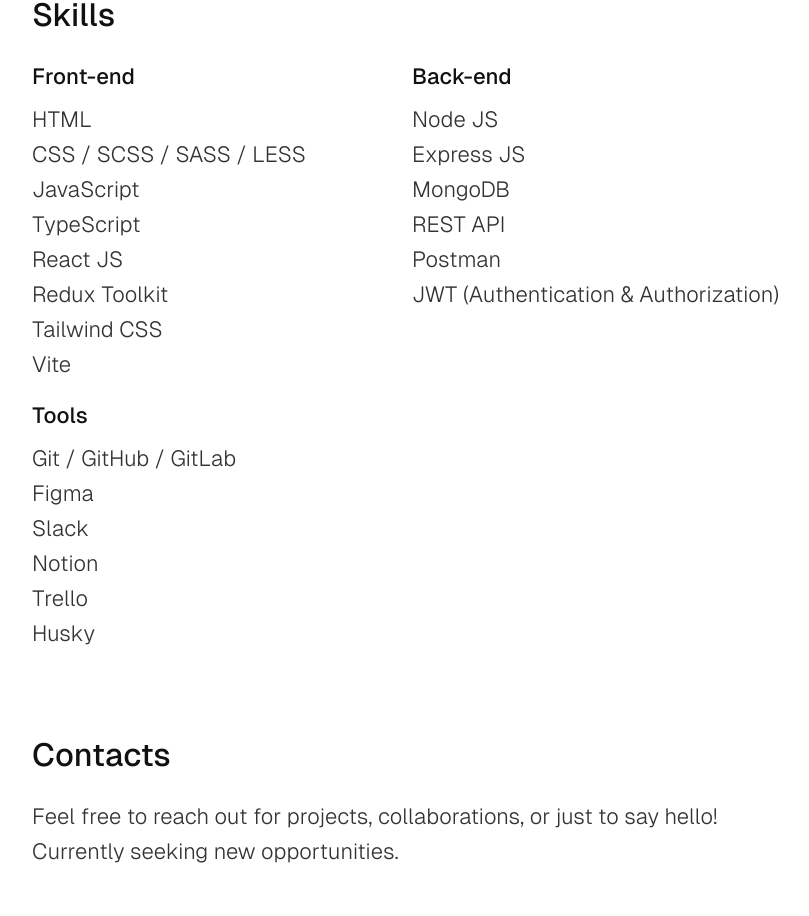
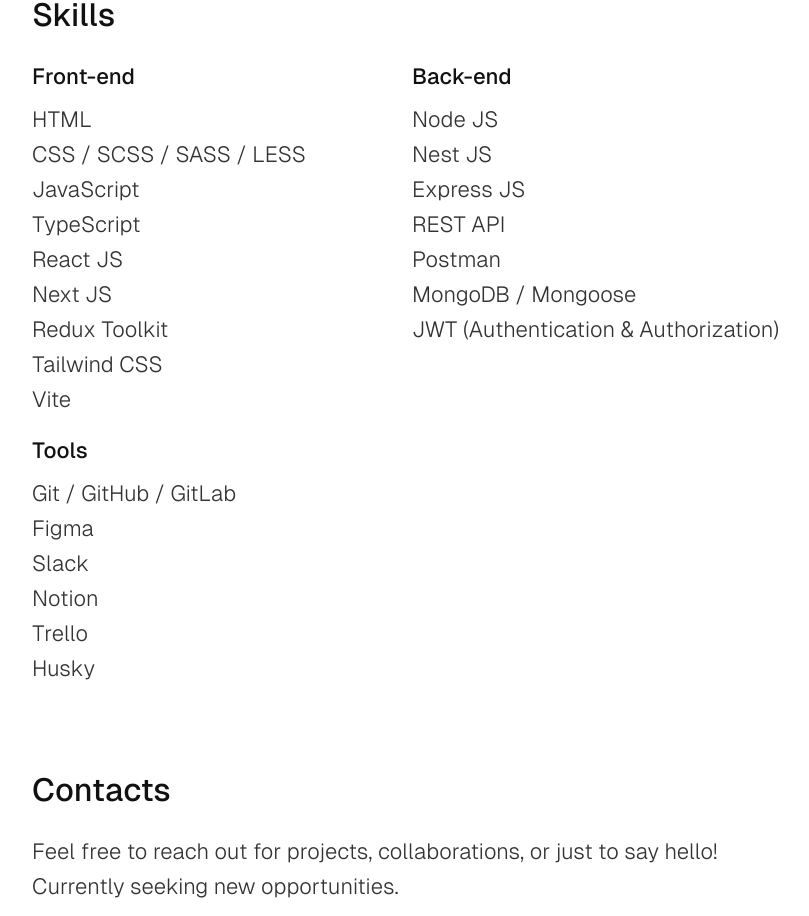
Before and after one commit to mzhigalka/ownWebsite, a React (Create React App) app: page /about in a window 1280 px wide. Shown: the part 3499-4415 px from the top of the page, without its empty margins (228-1037 px from the left). Built offline with nearby package versions, Linux system fonts and the light colour scheme.

Commit message:
update SkillsSection

```diff
--- a/src/components/About/SkillsSection.tsx
+++ b/src/components/About/SkillsSection.tsx
@@ -11,23 +11,6 @@
             <h3 className="text-[32px] font-medium text-black mb-[20px] max-md:text-2xl max-md:font-semibold">
                 {t('about.skills.title')}
             </h3>
-            {/* <div className="grid grid-cols-2 text-[22px] text-semigrey font-light leading-[35px] mb-[80px] max-md:grid-cols-1 max-md:text-lg max-md:font-normal">
-                <p>HTML</p>
-                <p>CSS / SCSS / SASS / LESS</p>
-                <p>React JS</p>
-                <p>Git / GitHub / GitLab</p>
-                <p>JavaScript</p>
-                <p>Tailwind CSS</p>
-                <p>TypeScript</p>
-                <p>Figma</p>
-                <p>Redux Toolkit</p>
-                <p>Vite</p>
-                <p>Node JS</p>
-                <p>REST API</p>
-                <p>Express JS</p>
-                <p>Postman</p>
-                <p>MongoDB</p>
-            </div> */}
 
             <div className="grid grid-cols-2 gap-y-4 text-[22px] text-semigrey font-light leading-[35px] mb-[80px] max-md:grid-cols-1 max-md:text-lg max-md:font-normal">
                 <div>
@@ -37,6 +20,7 @@
                     <p>JavaScript</p>
                     <p>TypeScript</p>
                     <p>React JS</p>
+                    <p>Next JS</p>
                     <p>Redux Toolkit</p>
                     <p>Tailwind CSS</p>
                     <p>Vite</p>
@@ -44,10 +28,11 @@
                 <div>
                     <h4 className="font-medium text-black mb-2">Back-end</h4>
                     <p>Node JS</p>
+                    <p>Nest JS</p>
                     <p>Express JS</p>
-                    <p>MongoDB</p>
                     <p>REST API</p>
                     <p>Postman</p>
+                    <p>MongoDB / Mongoose</p>
                     <p>JWT (Authentication & Authorization)</p>
                 </div>
                 <div>
```
